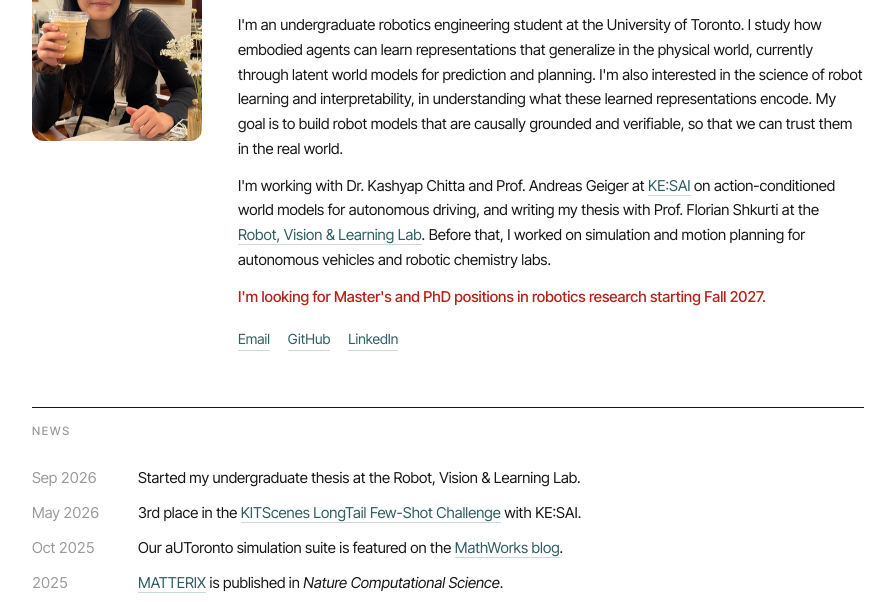
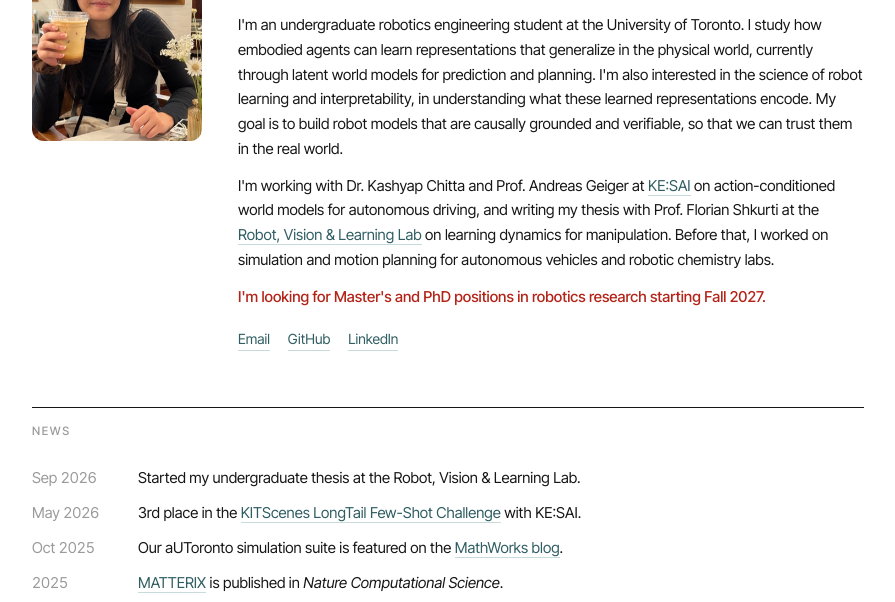
Before and after one commit to yijie-04/yijie-04.github.io, a plain HTML site: page index.html in a window 1280 px wide. Shown: the part 173-775 px from the top of the page, without its empty margins (192-1087 px from the left). Drawn offline with Linux system fonts and the light colour scheme.

Commit message:
docs: add thesis topic to bio
Co-Authored-By: Claude Opus 5.5 <noreply@anthropic.com>

```diff
--- a/index.html
+++ b/index.html
@@ -89,7 +89,7 @@
       <h1>Yijie Wang</h1>
       <div class="role">Robotics · Engineering Science, University of Toronto</div>
       <p>I'm an undergraduate robotics engineering student at the University of Toronto. I study how embodied agents can learn representations that generalize in the physical world, currently through latent world models for prediction and planning. I'm also interested in the science of robot learning and interpretability, in understanding what these learned representations encode. My goal is to build robot models that are causally grounded and verifiable, so that we can trust them in the real world.</p>
-      <p>I'm working with Dr. Kashyap Chitta and Prof. Andreas Geiger at <a target="_blank" rel="noopener" href="https://kesai.eu">KE:SAI</a> on action-conditioned world models for autonomous driving, and writing my thesis with Prof. Florian Shkurti at the <a target="_blank" rel="noopener" href="https://rvl.cs.toronto.edu/">Robot, Vision &amp; Learning Lab</a>. Before that, I worked on simulation and motion planning for autonomous vehicles and robotic chemistry labs.</p>
+      <p>I'm working with Dr. Kashyap Chitta and Prof. Andreas Geiger at <a target="_blank" rel="noopener" href="https://kesai.eu">KE:SAI</a> on action-conditioned world models for autonomous driving, and writing my thesis with Prof. Florian Shkurti at the <a target="_blank" rel="noopener" href="https://rvl.cs.toronto.edu/">Robot, Vision &amp; Learning Lab</a> on learning dynamics for manipulation. Before that, I worked on simulation and motion planning for autonomous vehicles and robotic chemistry labs.</p>
       <p class="seeking">I'm looking for Master's and PhD positions in robotics research starting Fall 2027.</p>
       <div class="links">
         <a href="mailto:yijies.wang@mail.utoronto.ca">Email</a>
```
